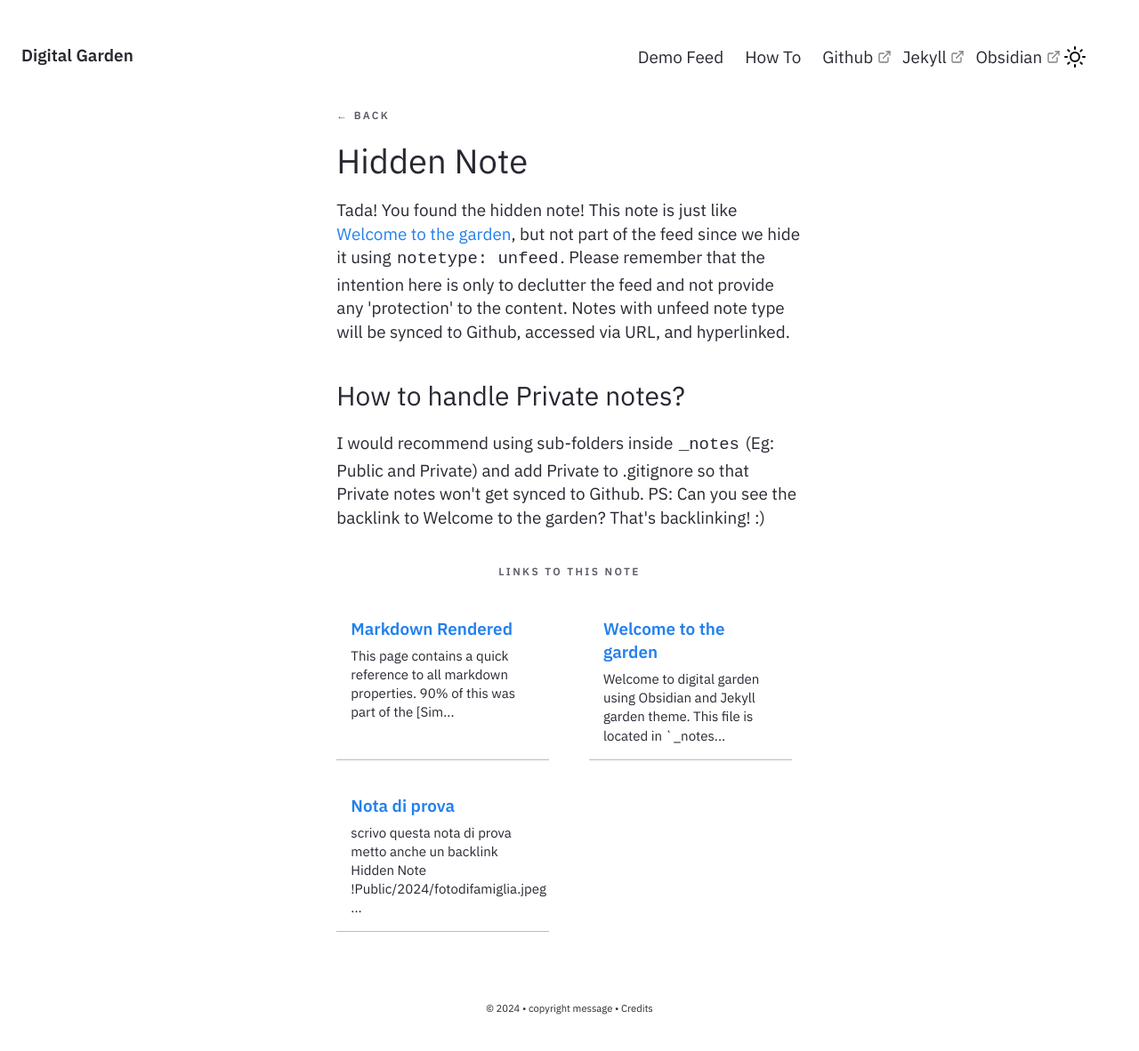
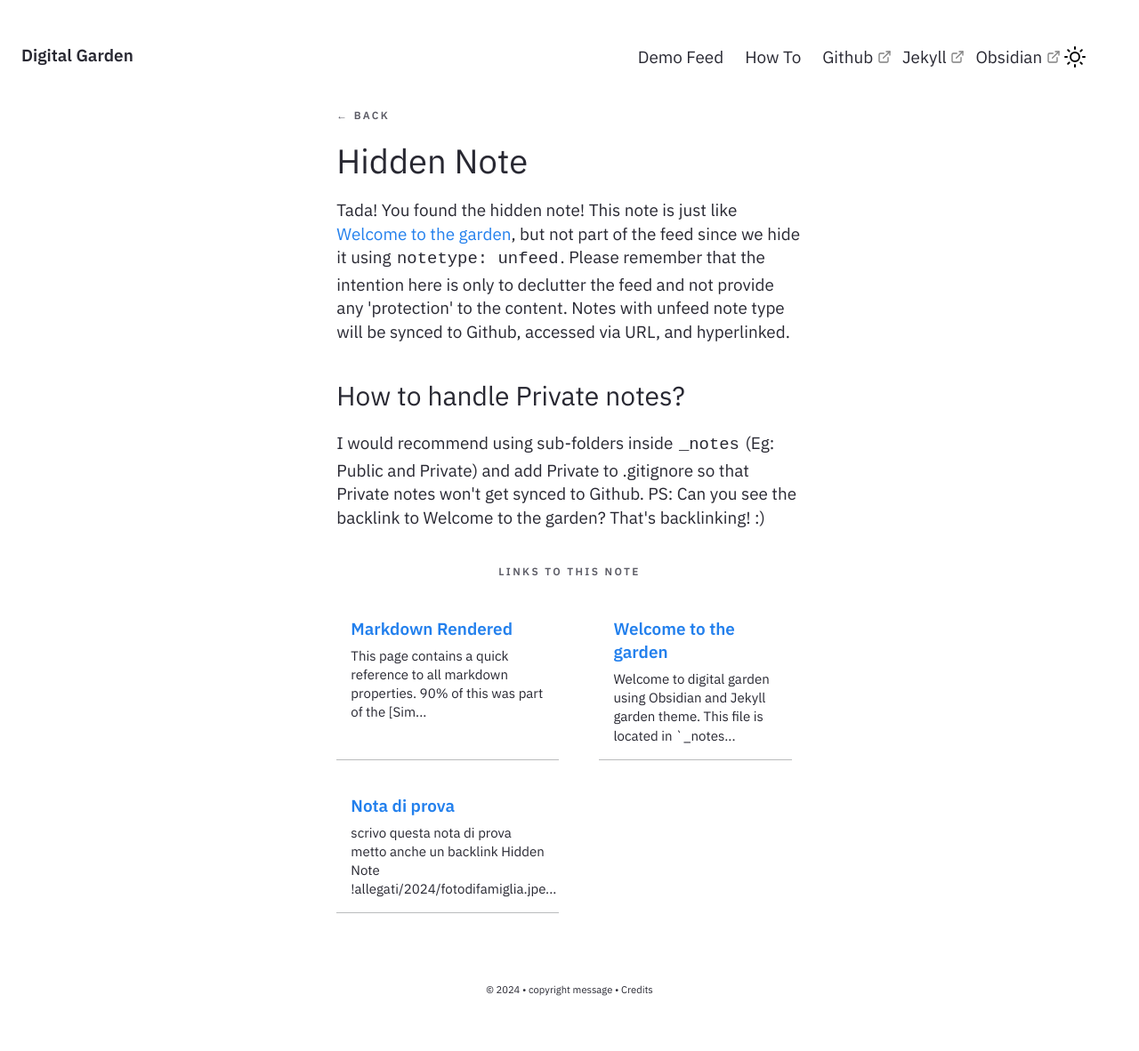
Before and after one commit to lazban/dg24, a Jekyll site: the page built from _notes/Public/Hidden Note.md, in a window 1280 px wide. Shown: the whole page at 89% size. Built offline with Jekyll 4.4.1, drawn with Linux system fonts in a browser that asks for light colours; after the commit the page ends 1161 px from its top, so only the background shows below that.

Commit message:
24.0425.0048

```diff
--- a/_notes/Public/2024/Nota di prova.md
+++ b/_notes/Public/2024/Nota di prova.md
@@ -7,5 +7,5 @@ date: 24-04-2024
 ---
 scrivo questa nota di prova
 metto anche un backlink [[Hidden Note]]
-![[Public/2024/fotodifamiglia.jpeg]]
+![[allegati/2024/fotodifamiglia.jpeg]]
 ![altrafoto](https://alet313.s3.eu-west-3.amazonaws.com/fotoradio/2021/faccilongo_wpp21.avif)
```
Also changed, not shown: Gemfile.lock, _notes/allegati/2024/fotodifamiglia.jpeg (renamed from _notes/Public/2024/fotodifamiglia.jpeg), 2 other files.
